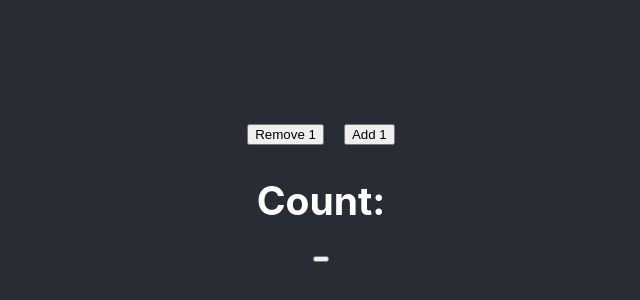
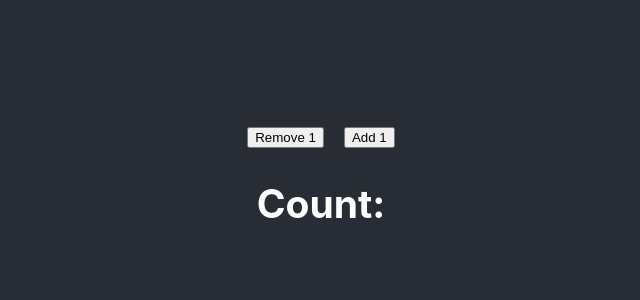
Before and after one commit to AlbertKostusev/Learning-Git, a React (Create React App) app: page / in a window 1280 px wide. Shown: the part 212-512 px from the top of the page, without its empty margins (319-959 px from the left). Built offline with nearby package versions, Linux system fonts and the light colour scheme.

Commit message:
Comment button

```diff
--- a/src/App.tsx
+++ b/src/App.tsx
@@ -12,7 +12,7 @@ function App() {
           <button onClick={() => setState(state +1)}>Add 1</button>
         </div>
         <h2>Count: </h2>
-        <button></button>
+        {/* <button></button> */}
       </header>
     </div>
   );
```
